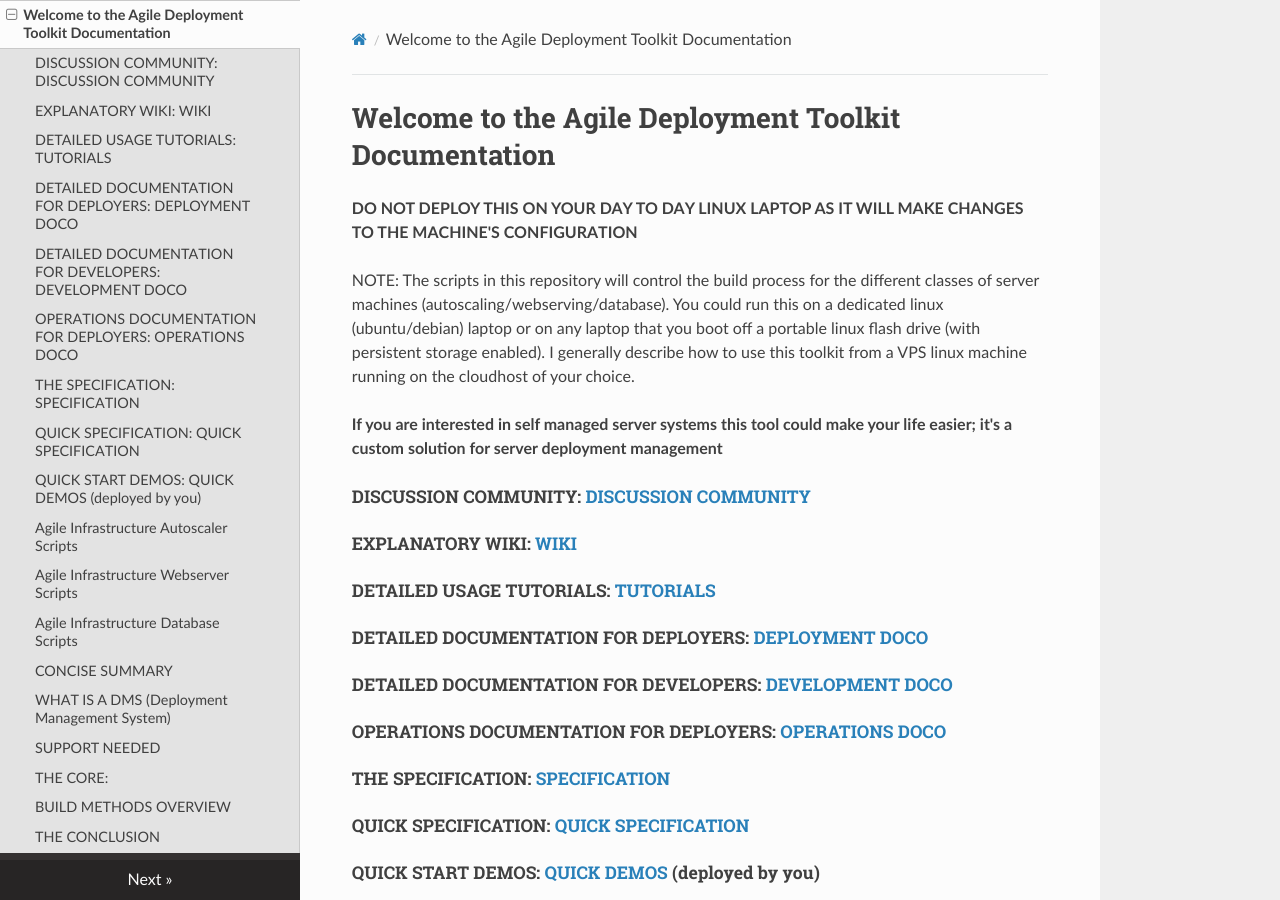
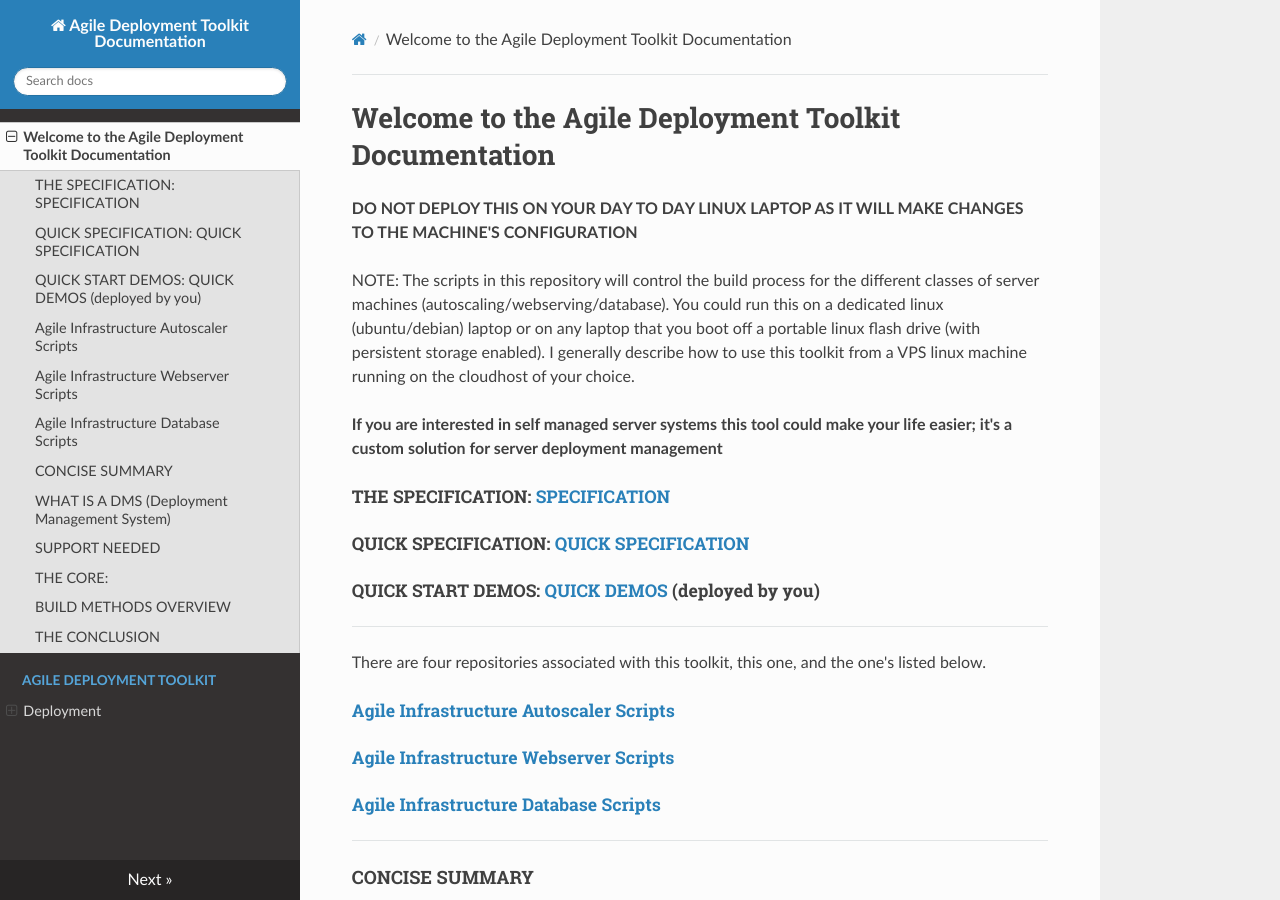
Before and after one commit to wintersys-projects/adt-documentation, an MkDocs documentation site: the page built from docs/index.md, in a window 1280 px wide and 900 px high. Built offline with MkDocs 1.6.1, drawn with Linux system fonts in a browser that asks for light colours; nearby versions of some CDN libraries.

Commit message:
Update index.md

```diff
--- a/docs/index.md
+++ b/docs/index.md
@@ -6,18 +6,8 @@ NOTE: The scripts in this repository will control the build process for the diff
 
 **If you are interested in self managed server systems this tool could make your life easier; it's a custom solution for server deployment management**
 
-##### DISCUSSION COMMUNITY: [DISCUSSION COMMUNITY](https://form.jotform.com/242746291971364)
-##### EXPLANATORY WIKI: [WIKI](https://github.com/wintersys-projects/adt-build-machine-scripts/wiki)
-##### DETAILED USAGE TUTORIALS: [TUTORIALS](https://github.com/wintersys-projects/adt-build-machine-scripts/wiki/Tutorials)
-##### DETAILED DOCUMENTATION FOR DEPLOYERS: [DEPLOYMENT DOCO](./doco/AgileToolkitDeployment)
-##### DETAILED DOCUMENTATION FOR DEVELOPERS: [DEVELOPMENT DOCO](./doco/AgileToolkitDevelopment)
-##### OPERATIONS DOCUMENTATION FOR DEPLOYERS: [OPERATIONS DOCO](./doco/AgileToolkitOperations)
 ##### THE SPECIFICATION: [SPECIFICATION](./templatedconfigurations/specification.md)
 ##### QUICK SPECIFICATION: [QUICK SPECIFICATION](https://github.com/wintersys-projects/adt-build-machine-scripts/blob/main/templatedconfigurations/quick_specification.dat)
-
-<!---
-##### REGISTER FOR LIVE DEMO WEBSITE: [WINTERSYS DEMO](https://form.jotform.com/241855049555363)
--->
 
 ##### QUICK START DEMOS: [QUICK DEMOS](https://github.com/wintersys-projects/adt-build-machine-scripts/wiki/Quick-Start-Demos)  (deployed by you)
 
```
